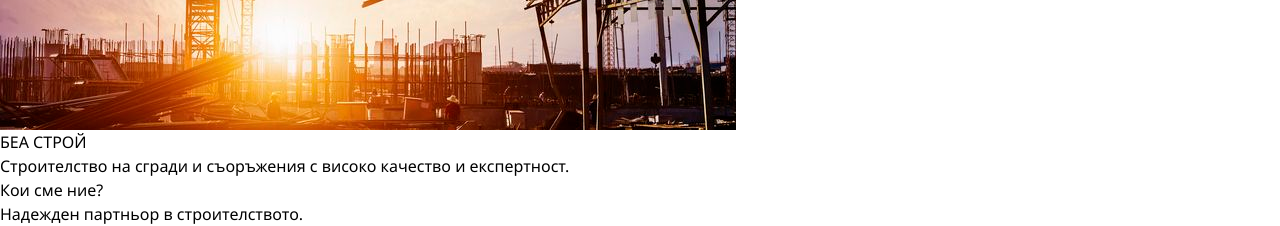
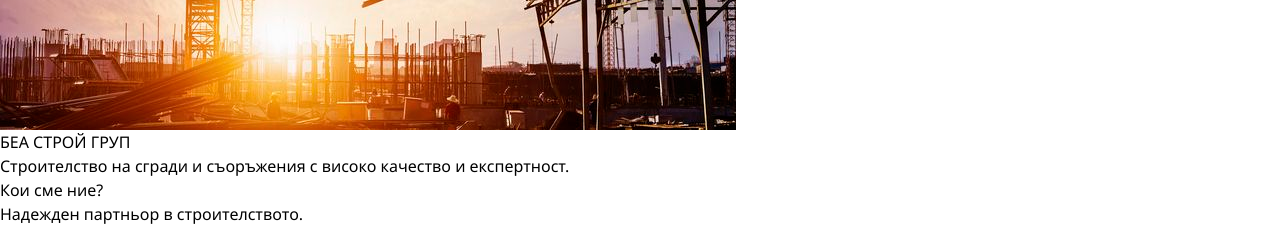
Before and after one commit to beey-keey/bea-stroy, a Vue app: page / in a window 1280 px wide. Shown: the part 1480-1706 px from the top of the page. Built offline with nearby package versions, Linux system fonts and the light colour scheme.

Commit message:
one more title fix

```diff
--- a/src/App.vue
+++ b/src/App.vue
@@ -98,7 +98,7 @@
         <h2
           class="text-4xl md:text-5xl font-extrabold text-white drop-shadow mb-4"
         >
-          БЕА СТРОЙ
+          БЕА СТРОЙ ГРУП
         </h2>
         <p class="text-lg md:text-xl text-gray-100 drop-shadow max-w-2xl px-4">
           Строителство на сгради и съоръжения с високо качество и експертност.
```
